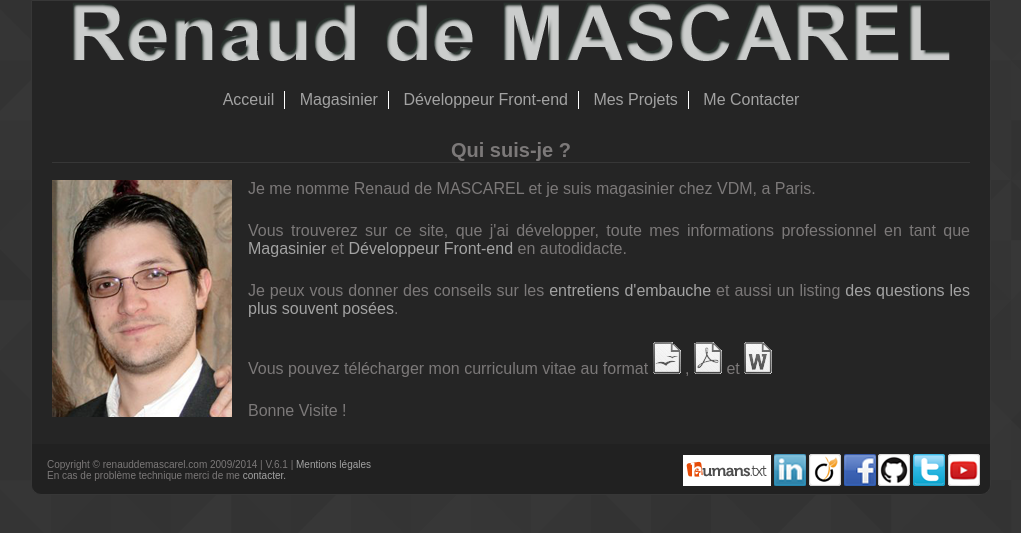
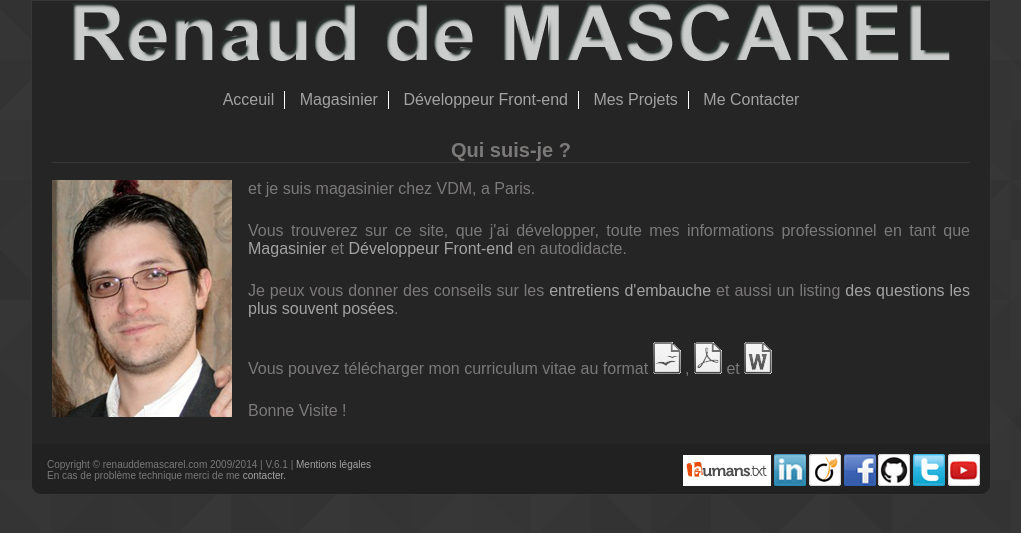
Before and after one commit to joshua2501/Portefolio-v.6, a PHP site: page / in a window 1280 px wide. Shown: the top 533 px of the page, without its empty margins (129-1150 px from the left). Run offline with PHP 8.4, Linux system fonts and the light colour scheme.

Commit message:
test 3 - retirer mots 'Je me nomme Renaud de MASCAREL'

```diff
--- a/app/content/app_index.php
+++ b/app/content/app_index.php
@@ -3,7 +3,7 @@
         <h2>Qui suis-je ?</h2>
         <img src="src/img/contenu/portrait.png" alt="renaud de mascarel" class="imgleft" class="portrait" />
         <p>
-            Je me nomme Renaud de MASCAREL et je suis magasinier chez VDM, a Paris.
+             et je suis magasinier chez VDM, a Paris.
         </p>
         <p>
             Vous trouverez sur ce site, que j'ai développer, toute mes informations professionnel en tant que <a href="magasinier.php">Magasinier</a> et <a href="developpeur.php">Développeur Front-end</a> en autodidacte.
```
